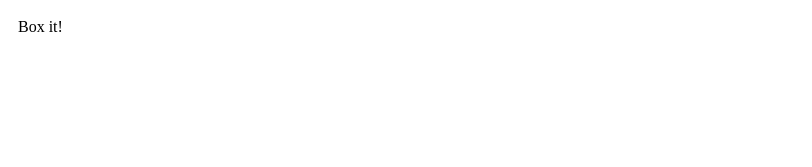
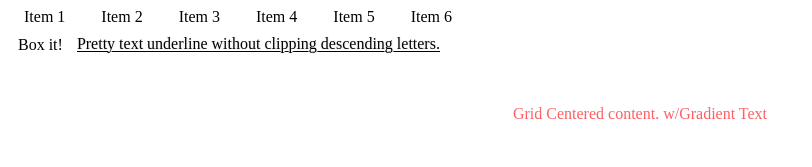
Before and after one commit to raythurman2386/Code-snippets-and-practice, a plain HTML site: page index.html in a window 1280 px wide. Shown: the whole page, without its empty margins (0-812 px from the left). Drawn offline with Linux system fonts and the light colour scheme.

Commit message:
some css and js snippets

```diff
--- a/css/style.css
+++ b/css/style.css
@@ -1,3 +1,4 @@
+/* 	Hover Box Shadow	 */
 .hover-shadow-box-animation {
 	display: inline-block;
 	vertical-align: middle;
@@ -13,3 +14,49 @@
 	box-shadow: 1px 10px 10px -10px rgba(0, 0, 24, 0.5);
 	transform: scale(1.2);
 }
+
+/* Pretty text underline */
+.pretty-text-underline {
+	display: inline;
+	text-shadow: 1px 1px #f5f6f9, -1px 1px #f5f6f9, 1px -1px #f5f6f9;
+	background-image: linear-gradient(90deg, currentColor 100%, transparent 100%);
+	background-position: bottom;
+	background-repeat: no-repeat;
+	background-size: 100% 1px;
+}
+
+.pretty-text-underline::-moz-selection {
+	background-color: rgba(0, 150, 255, 0.3);
+	text-shadow: none;
+}
+
+.pretty-text-underline::selection {
+	background-color: rgba(0, 150, 255, 0.3);
+	text-shadow: none;
+}
+
+/* Grid centering */
+.grid-centering {
+	display: grid;
+	justify-content: center;
+	align-items: center;
+	height: 100px;
+}
+
+/* Gradient Text */
+.grid-centering {
+	background: -webkit-linear-gradient(pink, red);
+	-webkit-text-fill-color: transparent;
+	background-clip: text;
+	-webkit-background-clip: text;
+}
+
+/* Sibling fade */
+span {
+	padding: 0 1rem;
+	transition: opacity 0.2s;
+}
+
+.sibling-fade:hover span:not(:hover) {
+	opacity: 0.5;
+}
--- a/index.html
+++ b/index.html
@@ -6,11 +6,19 @@
   <meta http-equiv="X-UA-Compatible" content="ie=edge">
   <title>Snippets and Practice</title>
   <link rel="stylesheet" href="./css/style.css">
-  <script src="./javascript/main.js"></script>
+
 </head>
 <body>
   <div id="root"></div>
+  <div class="sibling-fade">
+    <span>Item 1</span> <span>Item 2</span> <span>Item 3</span> <span>Item 4</span>
+    <span>Item 5</span> <span>Item 6</span>
+  </div>
   <p class="hover-shadow-box-animation">Box it!</p>
-
+  <p class="pretty-text-underline">Pretty text underline without clipping descending letters.</p>
+<div class="grid-centering">
+  <div class="child">Grid Centered content. w/Gradient Text</div>
+</div>
+  <script src="./javascript/main.js"></script>
 </body>
 </html>
--- a/javascript/main.js
+++ b/javascript/main.js
@@ -2,3 +2,16 @@
 const randomNumberInRange = (min, max) => Math.random() * (max - min) + min;
 
 console.log(randomNumberInRange(2, 10));
+
+// LongestItem
+/*   Takes any number of iterable objects wit ha length property and returns the longest one.   */
+const longestItem = (...vals) => vals.reduce((a, x) => (x.length > a.length ? x : a));
+
+console.log(longestItem('this', 'is', 'a', 'testcase'));
+
+// averageBy
+// Returns the average of an array
+const averageBy = (arr, fn) =>
+	arr.map(typeof fn === 'function' ? fn : (val) => val[fn]).reduce((acc, val) => acc + val, 0) / arr.length;
+
+console.log(averageBy([ { n: 4 }, { n: 2 }, { n: 8 }, { n: 6 } ], (o) => o.n));
```
